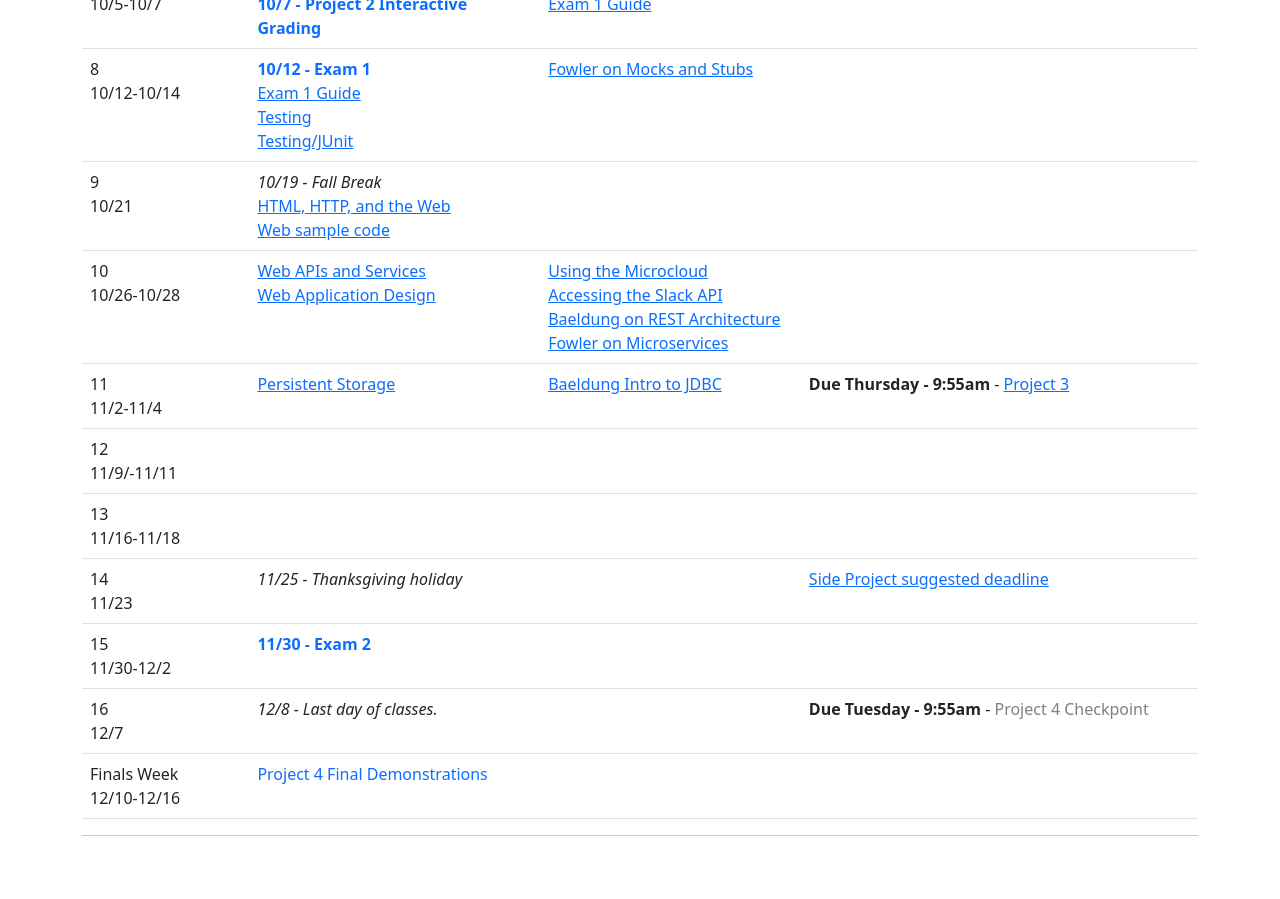
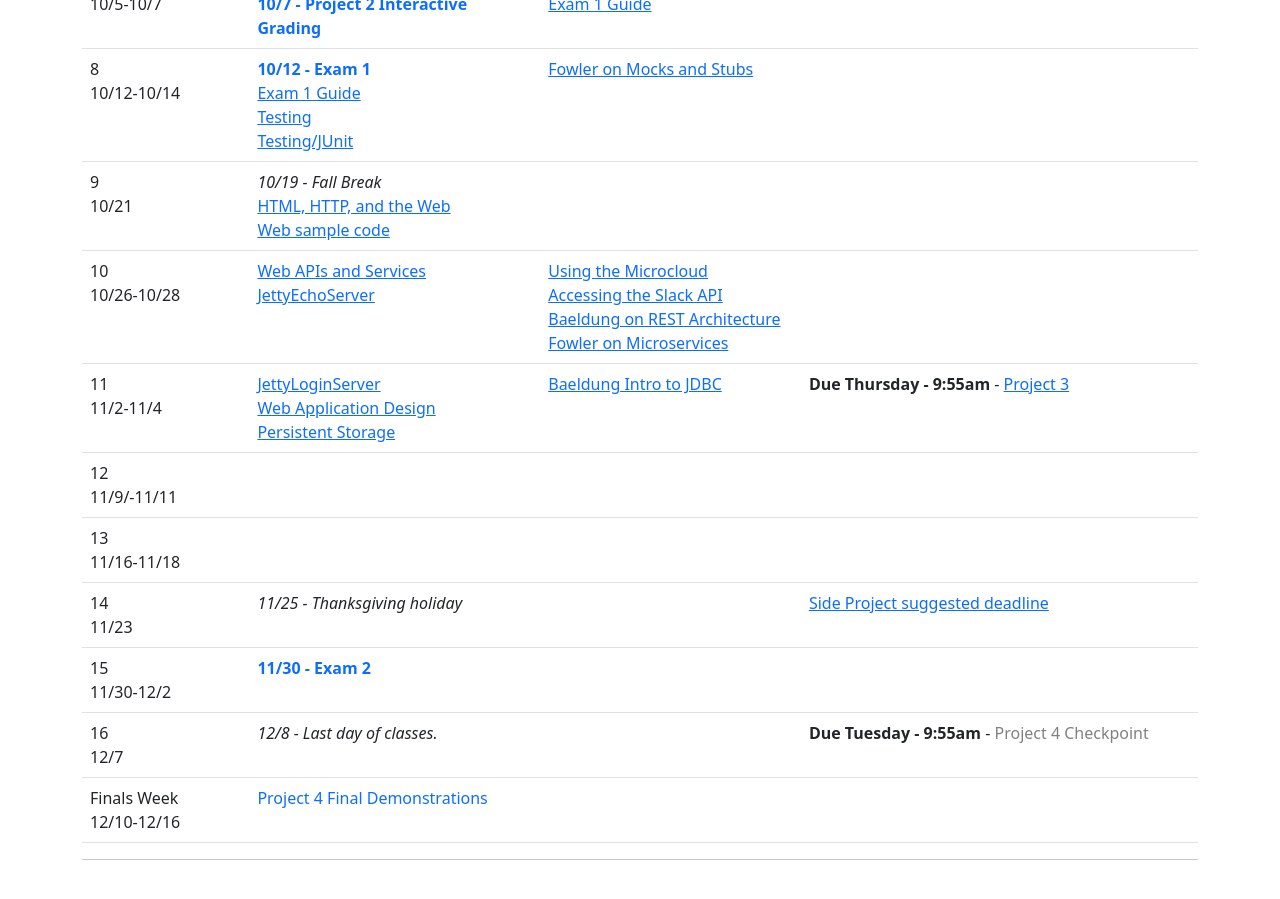
Before and after one commit to CS601-F21/cs601-f21, a Jekyll site: the page built from schedule.html, in a window 1280 px wide and 900 px high, scrolled down 1059 px. Built offline with Jekyll 4.4.1, drawn with Linux system fonts in a browser that asks for light colours; before the commit the page ends 1935 px from its top, so only the background shows below that.

Commit message:
add more jetty examples

```diff
--- a/schedule.html
+++ b/schedule.html
@@ -166,7 +166,7 @@ title: Schedule
 			<td>10<br/>10/26-10/28</td>
 			<td>
 				<a href="https://docs.google.com/presentation/d/1F7ro9_3Z3aYZXrXcZQrPoYboRZCuCREuuulJSPgd4Gk/edit?usp=sharing">Web APIs and Services</a><br/>
-				<a href="https://docs.google.com/presentation/d/1ArkXpjG91JpaxFh6Dskjspw7zKXsKFugq0PmJamDHkQ/edit?usp=sharing">Web Application Design</a><br/>
+				<a href="https://github.com/CS601-F21/code-examples/tree/main/JettyEchoServer">JettyEchoServer</a><br/>
 			</td>
 			<td>
 				<a href="https://github.com/srollins/software-dev-materials/blob/master/notes/usf_guides/microcloud.md">Using the Microcloud</a><br/>
@@ -180,6 +180,8 @@ title: Schedule
 		<tr>
 			<td>11<br/>11/2-11/4</td>
 			<td>
+				<a href="https://github.com/CS601-F21/code-examples/tree/main/JettyLoginServer">JettyLoginServer</a><br/>
+				<a href="https://docs.google.com/presentation/d/1ArkXpjG91JpaxFh6Dskjspw7zKXsKFugq0PmJamDHkQ/edit?usp=sharing">Web Application Design</a><br/>
 				<a href="https://github.com/srollins/software-dev-materials/blob/master/notes/advanced/databases.md">Persistent Storage</a><br/>
 			</td>
 			<td>
```
